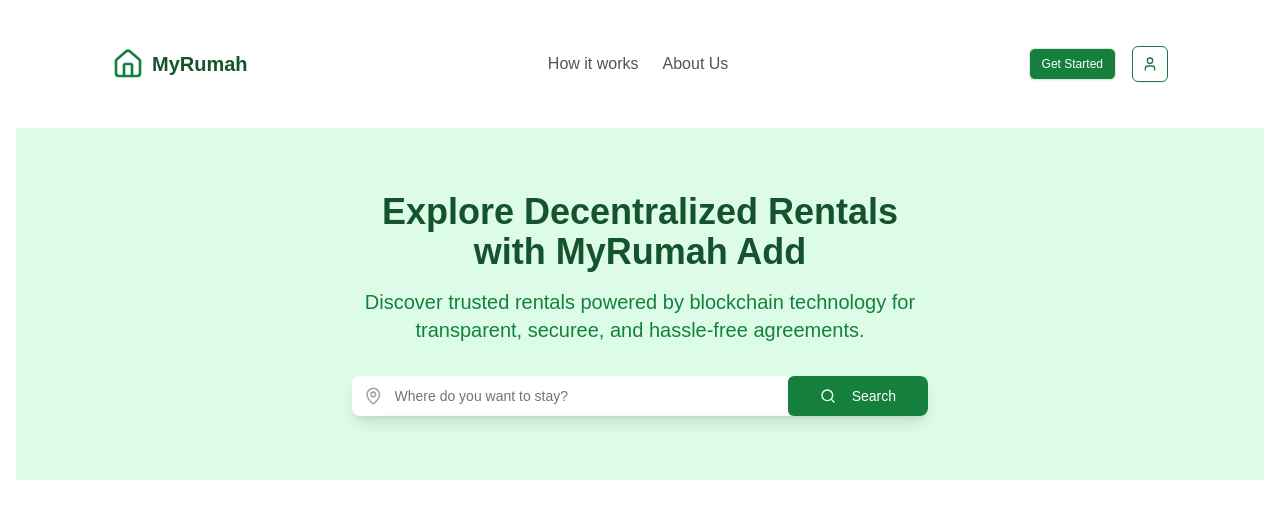
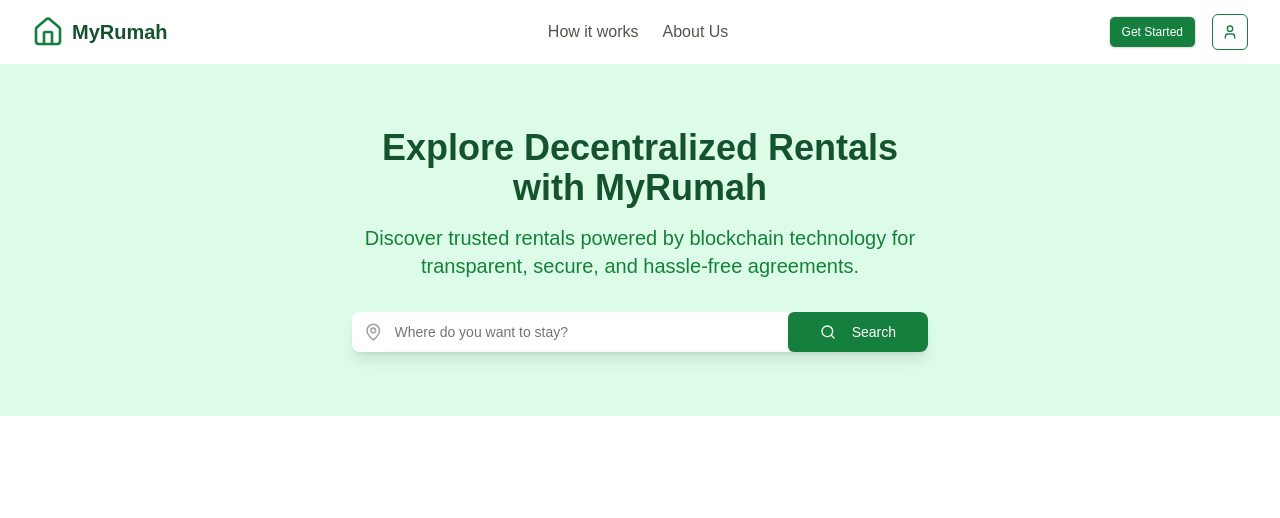
Before and after one commit to tangweilun/MyRumah, a Next.js app: page / in a window 1280 px wide. Shown: the top 518 px of the page. Built offline with nearby package versions, Linux system fonts and the light colour scheme.

Commit message:
changed layout

```diff
--- a/src/app/(dashboard)/tenant/page.tsx
+++ b/src/app/(dashboard)/tenant/page.tsx
@@ -1,11 +1,8 @@
-import React from 'react';
+import { MapPin } from 'lucide-react';
+import { Input } from '@/components/ui/input';
 
 const TenantPage = () => {
-  return (
-    <div>
-      <h1 className="text-green-700">Tenant Page</h1>
-    </div>
-  );
+  return <div></div>;
 };
 
 export default TenantPage;
--- a/src/app/layout.tsx
+++ b/src/app/layout.tsx
@@ -28,7 +28,7 @@ export default function RootLayout({
       <body
         className={`${geistSans.variable} ${geistMono.variable} antialiased`}
       >
-        <div className="container mx-auto px-4">{children}</div>
+        <div className="container">{children}</div>
       </body>
     </html>
   );
--- a/src/app/page.tsx
+++ b/src/app/page.tsx
@@ -9,14 +9,14 @@ export default function Home() {
     <div>
       <Navbar></Navbar>
       {/* Hero section with search */}
-      <div className="bg-green-100 py-16">
+      <div className="bg-green-100 w-screen py-16">
         <div className="max-w-xl mx-auto">
           <h1 className="text-4xl font-bold text-green-900 mb-4 text-center">
-            Explore Decentralized Rentals with MyRumah Add
+            Explore Decentralized Rentals with MyRumah
           </h1>
           <p className="text-xl text-green-700 mb-8 text-center">
             Discover trusted rentals powered by blockchain technology for
-            transparent, securee, and hassle-free agreements.
+            transparent, secure, and hassle-free agreements.
           </p>
           <div className="flex shadow-lg rounded-lg overflow-hidden bg-white">
             <div className="flex-grow flex items-center">
--- a/src/components/Navbar.tsx
+++ b/src/components/Navbar.tsx
@@ -4,7 +4,7 @@ import { Button } from '@/components/ui/button';
 
 const Navbar = () => {
   return (
-    <div className="flex items-center justify-between h-16 px-16 m-8">
+    <div className="flex items-center justify-between w-screen h-16 px-8">
       {/* Logo */}
       <div className="flex-shrink-0 flex items-center">
         <Home className="h-8 w-auto text-green-700" />
```
